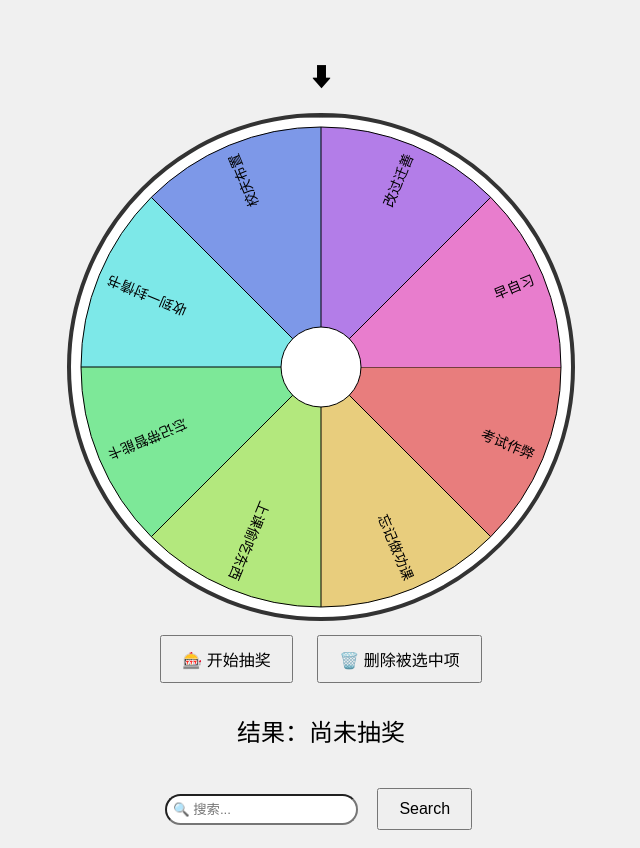
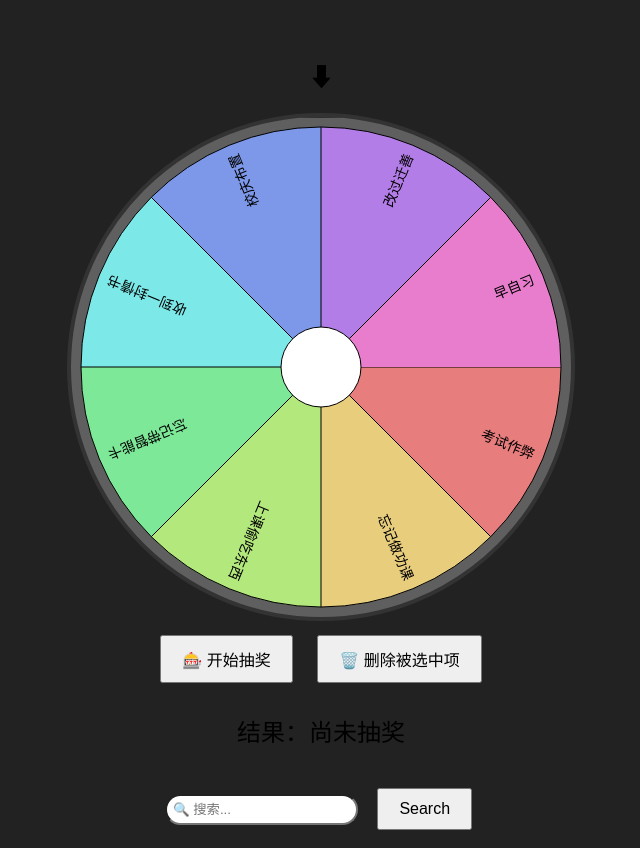
Before and after one commit to lonecloud77657/x8-Gka3-zV-nLp0-qR2-fJdM-wY9eTb-C1sAhKXi7UZ-oE_NvB6-gHm4a5rDjtQL, a plain HTML site: page index.html in a window 1280 px wide. Shown: the whole page, without its empty margins (319-959 px from the left). Drawn offline with Linux system fonts and the light colour scheme.

Commit message:
Add files via upload

```diff
--- a/index.html
+++ b/index.html
@@ -4,15 +4,15 @@
   <meta charset="UTF-8">
   <title>🎯抽奖轮盘</title>
   <style>
-    body { font-family: sans-serif; text-align: center; background: #f0f0f0; padding-top: 30px; }
-    canvas { border: 4px solid #333; border-radius: 50%; background: white; }
+    body { font-family: sans-serif; text-align: center; background: #222222; padding-top: 30px; }
+    canvas { border: 4px solid #333; border-radius: 50%; background: rgb(95, 95, 95); }
     button { margin: 10px; padding: 10px 20px; font-size: 16px; cursor: pointer; }
     input[type="text"], input[type="number"] { padding: 6px; margin: 5px; }
     #result { font-size: 24px; margin-top: 20px; }
     #secretPanel { margin-top: 30px; }
     #controls {
       display: none; margin-top: 30px; background: #fff; padding: 20px;
-      border: 1px solid #ccc; max-width: 600px; margin: 30px auto;
+      border: 1px solid #222222; max-width: 600px; margin: 30px auto;
     }
     .entry { margin-bottom: 8px; }
     #totalDisplay { font-weight: bold; margin-bottom: 10px; color: #333; }
@@ -21,7 +21,7 @@
 <body>
 
   <h2>⬇</h2>
-  <canvas id="wheel" width="500" height="500"></canvas><br>
+  <canvas id="wheel" width="500" height="500" ></canvas><br>
   <button onclick="spin()">🎰 开始抽奖</button>
   <button onclick="removeSelected()">🗑️ 删除被选中项</button>
   <div id="result">结果：尚未抽奖</div>
```
